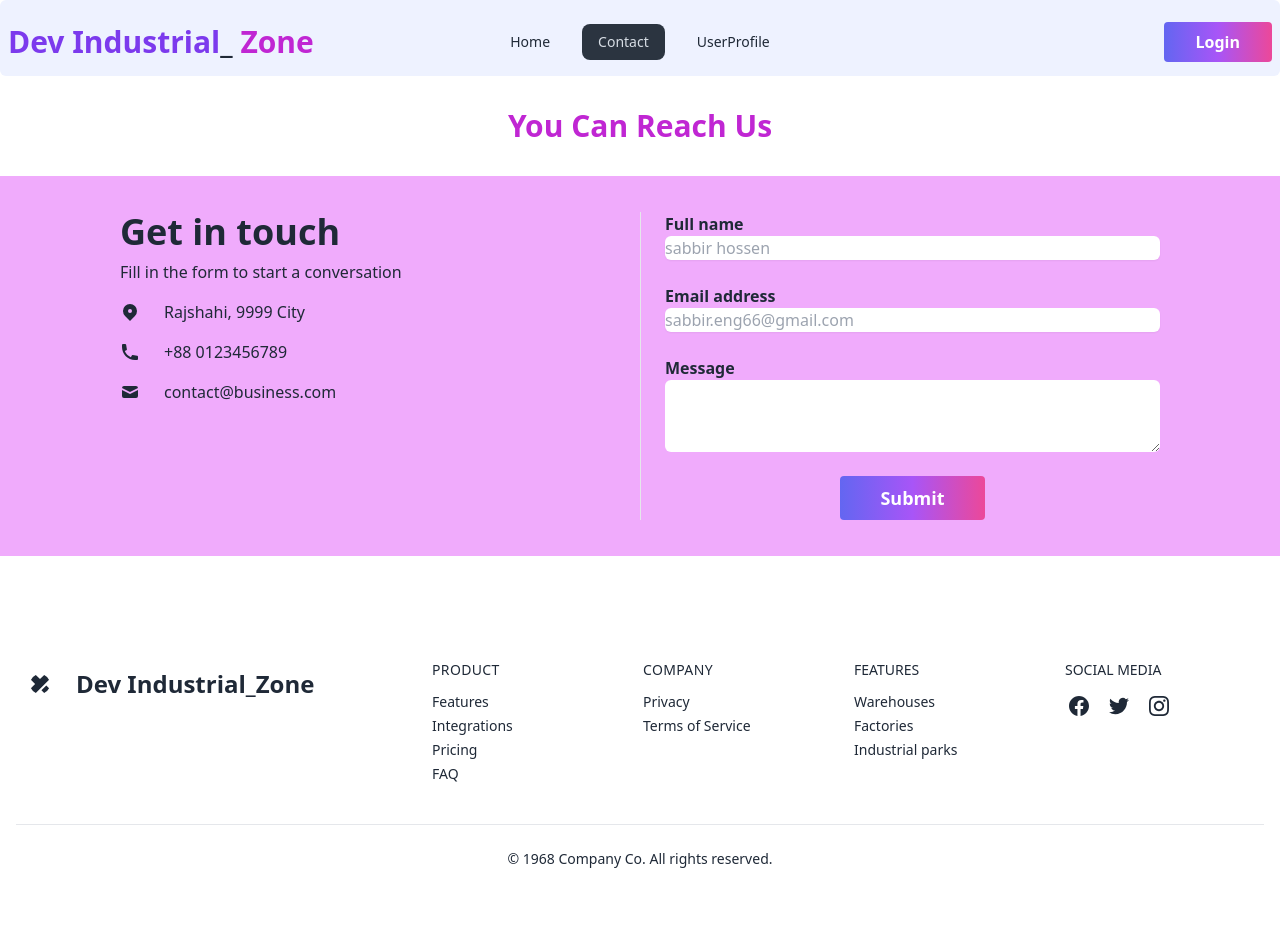
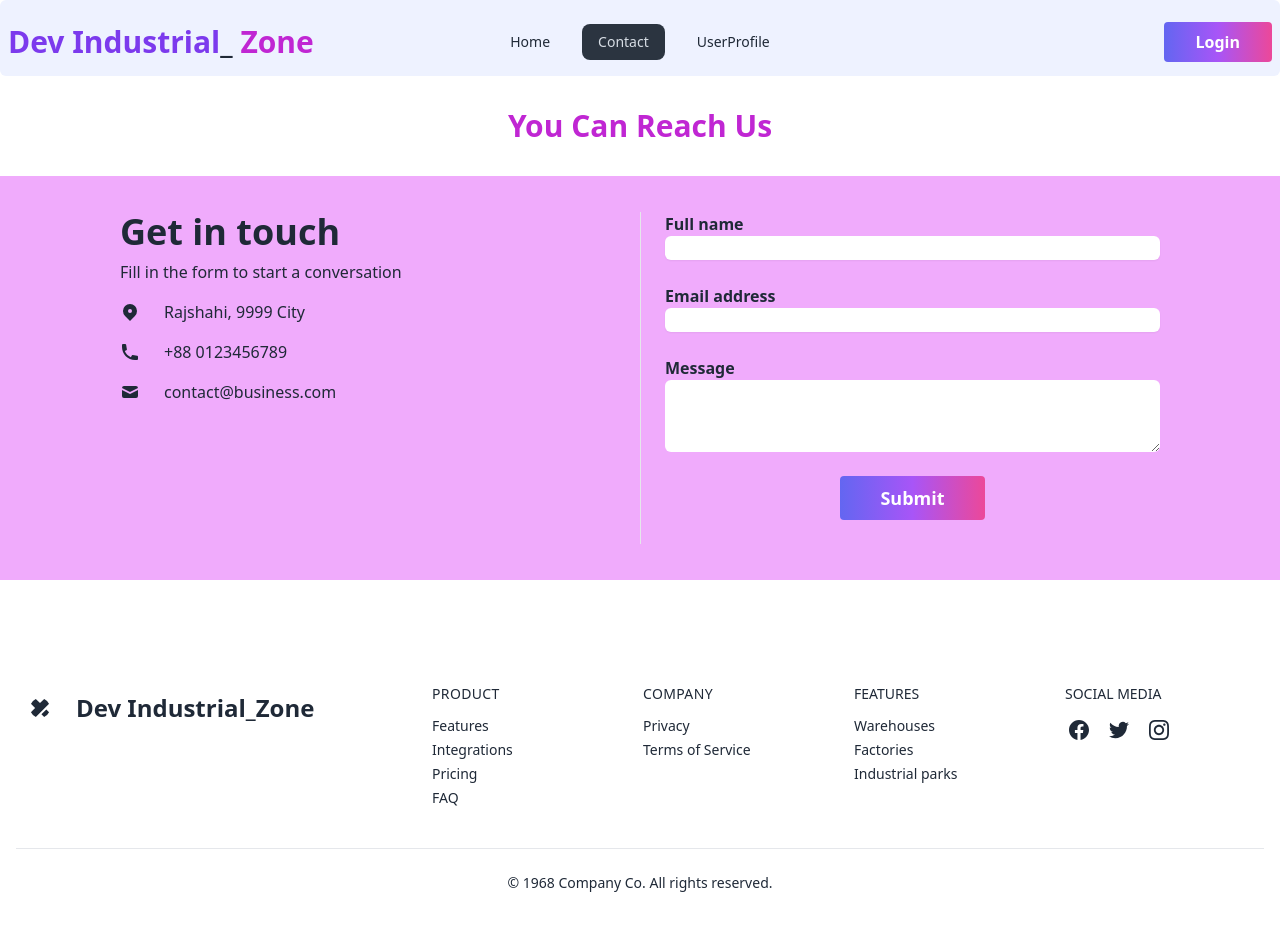
Before and after one commit to sabbir-hossen66/Developer-Industrial-Zone, a React (Vite) app: page /contact in a window 1280 px wide. Shown: the top 930 px of the page. Built offline with nearby package versions, Linux system fonts and the light colour scheme; no server answers.

Commit message:
helmet again added

```diff
--- a/src/Pages/AnotherUpProfile/AnotherUpProfile.jsx
+++ b/src/Pages/AnotherUpProfile/AnotherUpProfile.jsx
@@ -2,6 +2,7 @@ import { useContext } from "react";
 import { AuthContext } from "../../Providers/AuthProviders";
 import { ToastContainer, toast } from 'react-toastify';
 import 'react-toastify/dist/ReactToastify.css';
+import { Helmet } from "react-helmet";
 const AnotherUpProfile = () => {
   const { user } = useContext(AuthContext)
   console.log(user);
@@ -10,6 +11,10 @@ const AnotherUpProfile = () => {
     toast.success("Wow Profile is Updated!");
   }
   return (
+    <div>
+      <Helmet>
+        <title>Dev Industry | Updated Profile</title>
+      </Helmet>
       <div className="py-8">
         <h2 className="text-center py-4 font-semibold text-3xl text-indigo-500">here is Updated Profile </h2>
         <section className="p-6 dark:bg-gray-100 dark:text-gray-900">
@@ -82,6 +87,7 @@ const AnotherUpProfile = () => {
           </form>
         </section>
       </div>
+    </div>
   );
 };
 
--- a/src/Pages/Contact/Contact.jsx
+++ b/src/Pages/Contact/Contact.jsx
@@ -2,8 +2,15 @@ import { useEffect } from 'react';
 import AOS from 'aos';
 import 'aos/dist/aos.css';
 import { Helmet } from 'react-helmet-async';
+import { ToastContainer, toast } from 'react-toastify';
+import 'react-toastify/dist/ReactToastify.css';
 
 const Contact = () => {
+
+  const handleSubmit = () => {
+    toast.success("Successfully Submitted!");
+  }
+
   useEffect(() => {
     AOS.init(
       {
@@ -51,17 +58,18 @@ const Contact = () => {
           <form noValidate="" className="flex flex-col py-6 space-y-6 md:py-0 md:px-6">
             <label className="block">
               <span className="mb-1 font-semibold ">Full name</span>
-              <input type="text" placeholder="sabbir hossen" className="block w-full  rounded-md shadow-sm focus:ring focus:ring-opacity-75 focus:dark:ring-default-600 dark:bg-gray-100" />
+              <input type="text" placeholder="" className="block w-full  rounded-md shadow-sm focus:ring focus:ring-opacity-75 focus:dark:ring-default-600 dark:bg-gray-100" />
             </label>
             <label className="block">
               <span className="mb-1 font-semibold">Email address</span>
-              <input type="email" placeholder="sabbir.eng66@gmail.com" className="block w-full rounded-md shadow-sm focus:ring focus:ring-opacity-75 focus:dark:ring-default-600 dark:bg-gray-100" />
+              <input type="email" placeholder="" className="block w-full rounded-md shadow-sm focus:ring focus:ring-opacity-75 focus:dark:ring-default-600 dark:bg-gray-100" />
             </label>
             <label className="block">
               <span className="mb-1 font-semibold">Message</span>
               <textarea rows="3" className="block w-full rounded-md focus:ring focus:ring-opacity-75 focus:dark:ring-default-600 dark:bg-gray-100"></textarea>
             </label>
-            <button type="button" className="self-center px-10 py-2 text-lg  overflow-hidden font-semibold rounded bg-gradient-to-r from-indigo-500 via-purple-500 to-pink-500 text-white">Submit</button>
+            <button onClick={handleSubmit} type="button" className="self-center px-10 py-2 text-lg  overflow-hidden font-semibold rounded bg-gradient-to-r from-indigo-500 via-purple-500 to-pink-500 text-white">Submit</button>
+            <ToastContainer />
           </form>
         </div>
       </section>
```
Lines whose indentation alone changed are shown as unchanged.
